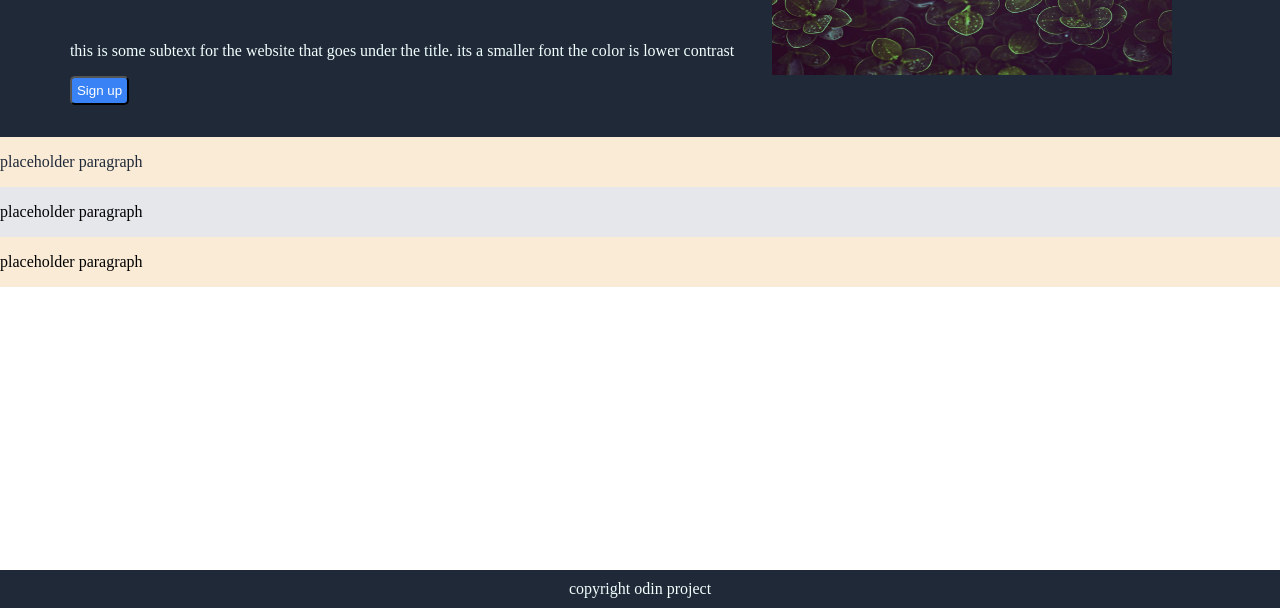
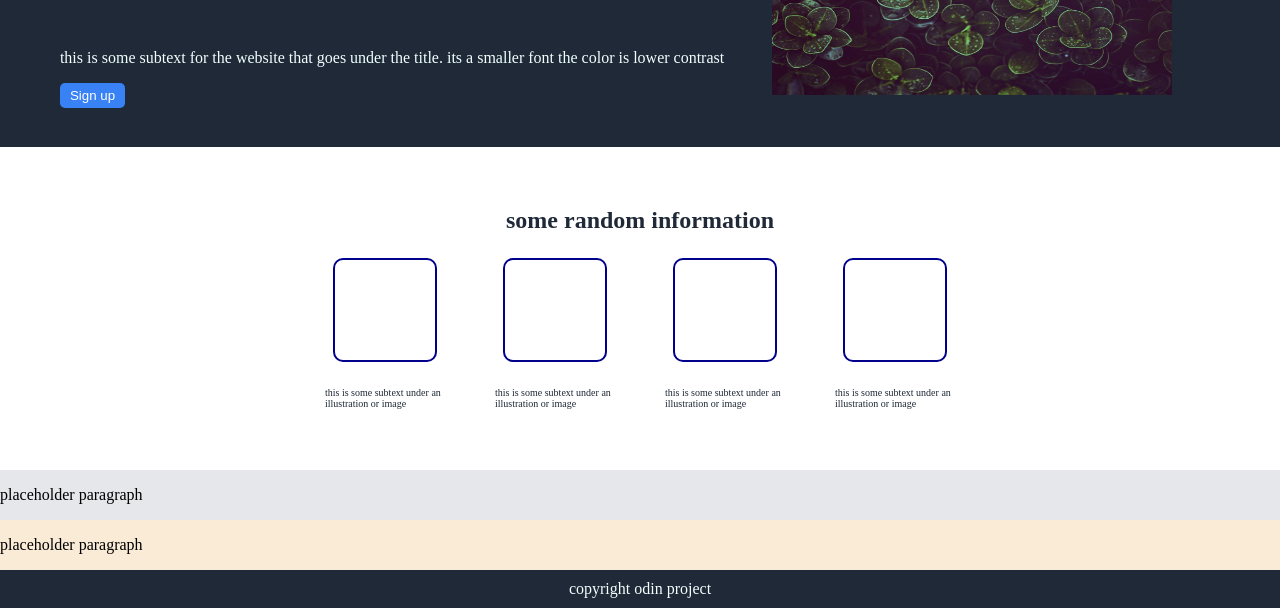
Before and after one commit to SamirA041/Plant_shop, a plain HTML site: page index.html in a window 1280 px wide. Shown: the part 192-800 px from the top of the page. Drawn offline with Linux system fonts and the light colour scheme.

Commit message:
2nd quarter done
i have added 4 image placeholder and some subtext for a description

```diff
--- a/index.html
+++ b/index.html
@@ -39,7 +39,52 @@
 
 
     <div class="main">
-        <p> placeholder paragraph</p>
+        <p> some random information</p>
+        <div class="random">
+
+           <div class="holder">
+            <div class="outline">
+
+            </div>
+            <div class="subtext2">
+            <p> this is some subtext under an illustration or image </p>
+            </div>
+           </div>
+
+           <div class="holder">
+            <div class="outline">
+
+            </div>
+            <div class="subtext2">
+            <p> this is some subtext under an illustration or image </p>
+            </div>
+           </div>
+
+           <div class="holder">
+            <div class="outline">
+
+            </div>
+            <div class="subtext2">
+            <p> this is some subtext under an illustration or image </p>
+            </div>
+           </div>
+
+           <div class="holder">
+            <div class="outline">
+
+            </div>
+            <div class="subtext2">
+            <p> this is some subtext under an illustration or image </p>
+            </div>
+           </div>
+
+
+
+
+
+
+
+        </div>
 
 
     </div>
--- a/style.css
+++ b/style.css
@@ -61,10 +61,12 @@ a:link, a:visited,  a:hover, a:active {
     color: white;
     background-color: #3882F6;
     border-radius: 5px;
-    padding: 5px;
+    padding: 5px 10px;
+    border: none;
   }
 
   .img{
+    padding: 20px;
     display: flex;
     flex-grow: 1;
   }
@@ -72,10 +74,60 @@ a:link, a:visited,  a:hover, a:active {
 
   /*  */
 
+  /* css for the main divide */
   .main{
-    background-color: antiquewhite;
+    background-color: white;
     color:#1F2937;
+    font-size: 24px;
+    font-weight: bolder;
+    display: flex;
+    flex-direction: column;
+    justify-content: center;
+    align-items: center;
+    flex-grow: 1;
   }
+
+  .random{
+    display: flex;
+    flex-basis: 1;
+    flex-direction: row;
+    gap: 20px;
+
+
+  }
+
+  .holder{
+    max-width: 150px;
+    display: flex;
+    flex-wrap: wrap;
+    justify-content: center;
+    align-items: center;
+
+
+
+  }
+
+  .subtext2{
+    font-size: 10px;
+    font-weight: normal;
+    padding: 15px;
+    display: flex;
+    flex-wrap: wrap;
+    justify-content: center;
+    align-items: center;
+  }
+
+  .outline{
+    width: 100px;
+    height: 100px;
+    border-radius: 10px;
+    padding: 2px;
+    background-clip: content-box;
+    box-shadow: inset 0 0 0 2px darkblue;
+
+  }
+
+  /*  */
 
   .third{
     background-color: #E5E7EB;
```
